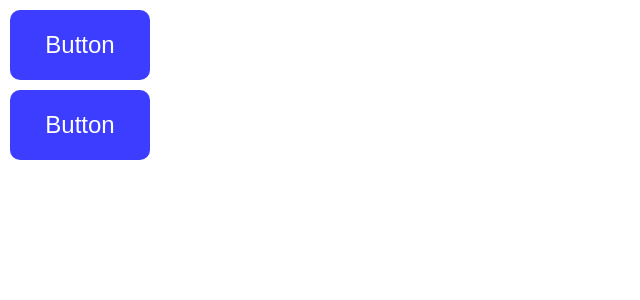
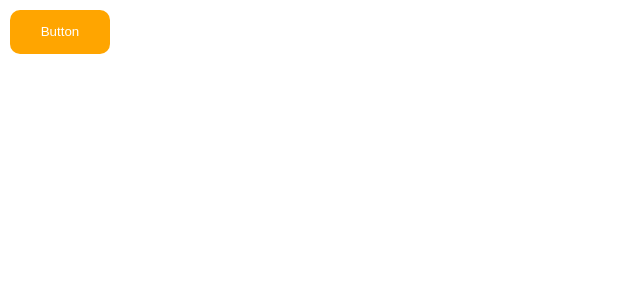
Before and after one commit to Suhyxn/ReactLiveStudy, a React (Create React App) app: page / in a window 1280 px wide. Shown: the top 300 px of the page, without its empty margins (0-640 px from the left). Built offline with nearby package versions, Linux system fonts and the light colour scheme.

Commit message:
React Styled-components 적용하기

```diff
--- a/package.json
+++ b/package.json
@@ -12,6 +12,7 @@
     "react": "^18.2.0",
     "react-dom": "^18.2.0",
     "react-scripts": "5.0.1",
+    "styled-components": "^5.3.5",
     "web-vitals": "^2.1.0"
   },
   "scripts": {
--- a/src/App.js
+++ b/src/App.js
@@ -1,10 +1,13 @@
+import { ThemeProvider } from 'styled-components'
 import Button from './components/Button'
+import theme from './styles/theme'
 
 function App() {
   return (
     <div>
-      <Button size="large" color="red" />
-      <Button size="small" color="blue" />
+      <ThemeProvider theme={theme}>
+        <Button />
+      </ThemeProvider>
     </div>
   )
 }
--- a/src/components/Button.js
+++ /dev/null
@@ -1,12 +0,0 @@
-import React from 'react'
-import style from '../styles/Button.module.css'
-
-function Button() {
-  return (
-    <button className={`${style.Button} ${style.large}`}>
-      <p>Button</p>
-    </button>
-  )
-}
-
-export default Button
--- /dev/null
+++ b/src/components/Button/index.jsx
@@ -0,0 +1,12 @@
+import React from 'react'
+import * as S from './style'
+
+function Button() {
+  return (
+    <S.Button isClicked={true}>
+      <p>Button</p>
+    </S.Button>
+  )
+}
+
+export default Button
--- /dev/null
+++ b/src/components/Button/style.js
@@ -0,0 +1,20 @@
+import styled from 'styled-components'
+
+export const Button = styled.button`
+  outline: none;
+  border: none;
+
+  ${({ theme }) => theme.common.flexCenter}
+
+  background-color: ${({ theme }) => theme.palette.orange};
+  border-radius: 10px;
+  color: white;
+  width: 100px;
+
+  margin: 10px;
+
+  &:hover {
+    opacity: 0.5;
+  }
+  cursor: pointer;
+`
--- a/src/styles/Button.module.css
+++ /dev/null
@@ -1,21 +0,0 @@
-.Button {
-  outline: none;
-  border: none;
-
-  display: flex;
-  align-items: center;
-  justify-content: center;
-
-  background-color: #3d3dff;
-  border-radius: 10px;
-  color: white;
-  width: 100px;
-
-  margin: 10px;
-}
-
-.large {
-  width: 140px;
-  height: 70px;
-  font-size: 24px;
-}
--- a/src/styles/Button.scss
+++ /dev/null
@@ -1,41 +0,0 @@
-$main-color: #3d3dff;
-
-.Button {
-  // 버튼에 먹여진 속성 제거
-  outline: none;
-  border: none;
-
-  // 내부 요소 정렬
-  display: flex;
-  align-items: center;
-  justify-content: center;
-
-  // 색상/테두리 스타일 적용
-  background-color: $main-color;
-  border-radius: 10px;
-  color: white;
-  width: 100px;
-
-  // 여백 적용
-  margin: 10px;
-
-  &.large {
-    width: 140px;
-    height: 70px;
-    font-size: 24px;
-  }
-
-  &.small {
-    width: 100px;
-    height: 50px;
-    font-size: 16px;
-  }
-
-  &.red {
-    background-color: red;
-  }
-
-  &.blue {
-    background-color: blue;
-  }
-}
--- /dev/null
+++ b/src/styles/theme.js
@@ -0,0 +1,26 @@
+const palette = {
+  orange: '#FFA500',
+  main: '#asda00',
+}
+
+const common = {
+  flexCenter: `
+  display: flex;
+  justify-content: center;
+  align-items: center;
+  `,
+}
+
+const fontSizes = {
+  title: '2rem',
+  subtitle: '1.5rem',
+  paragraph: '1rem',
+}
+
+const theme = {
+  palette,
+  common,
+  fontSizes,
+}
+
+export default theme
```
Also changed, not shown: 1 other file (tests, documents, lock files or other folders).
